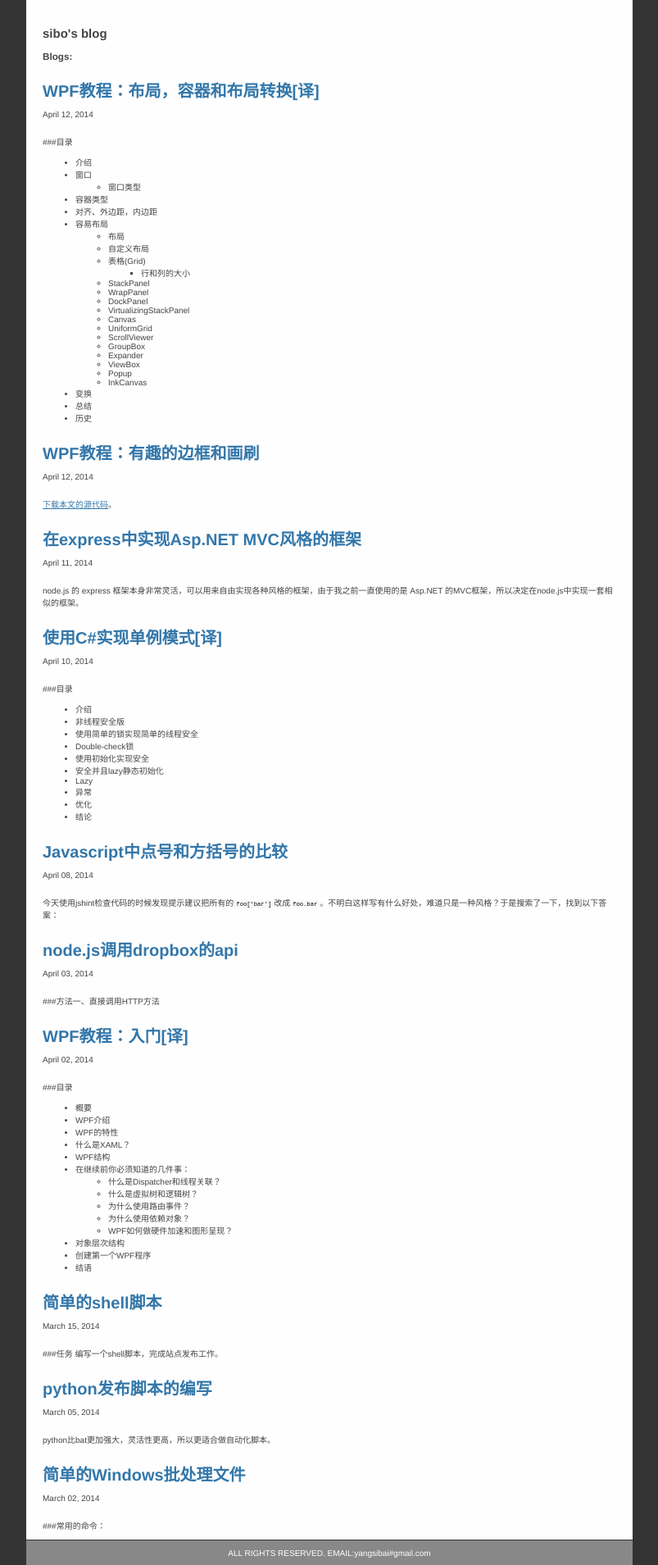
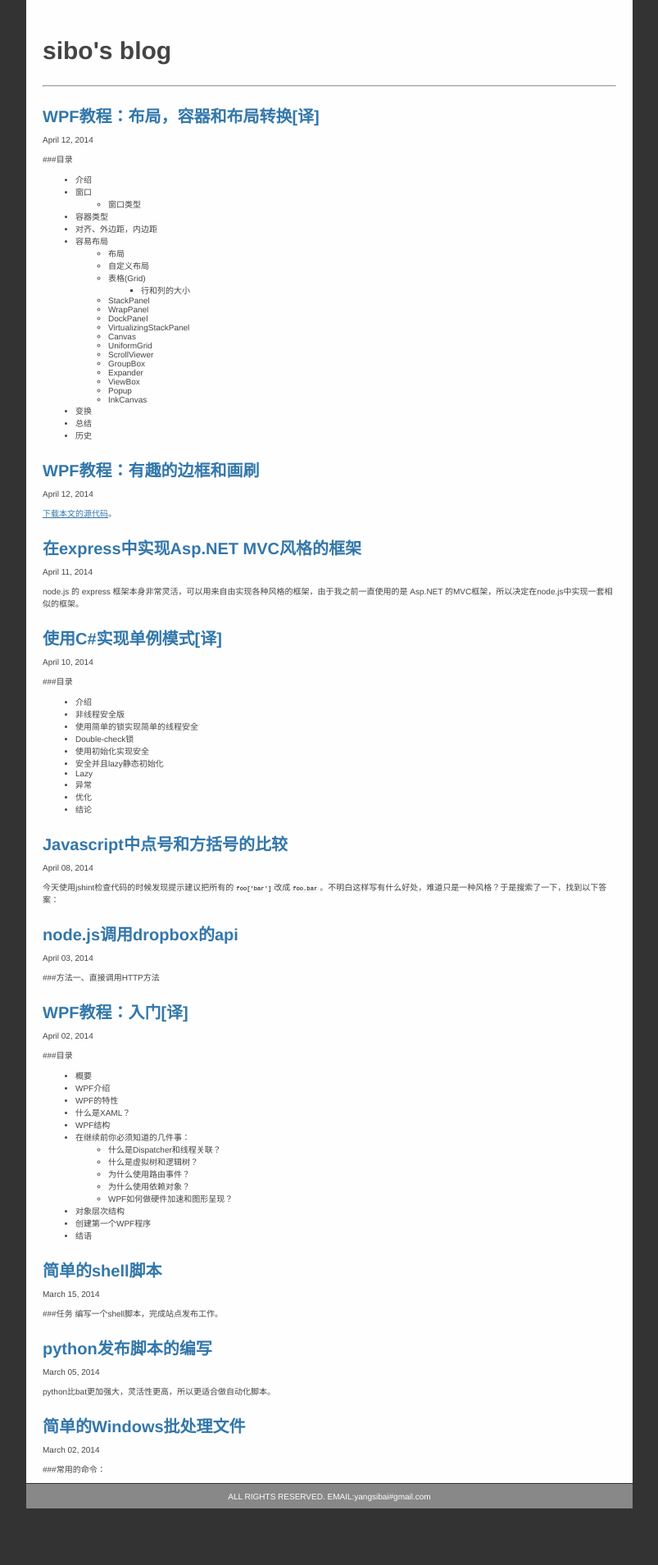
Before and after one commit to osrpt/osrpt.github.com, a Jekyll site: the page built from index.html, in a window 1280 px wide. Shown: the whole page at 82% size, without its empty margins (238-1041 px from the left). Built offline with Jekyll 4.4.1, drawn with Linux system fonts in a browser that asks for light colours; Markdown is read by kramdown in place of the engine named in the settings; the list of posts is cut into pages by our own code; after the commit the page ends 1840 px from its top, so only the background shows below that.

Commit message:
change home page style

```diff
--- a/_layouts/default.html
+++ b/_layouts/default.html
@@ -8,7 +8,6 @@
     <link rel="stylesheet" href="/css/default.css" type="text/css">
     <link rel="icon" type="image/x-icon" href="/favicon.ico" />
 </head>
-
 <body class="home">
     {{ content }}
     <div class="footer">
--- a/css/default.css
+++ b/css/default.css
@@ -246,6 +246,11 @@ pre, code, kbd, samp {
 pre {
     border:1px solid #333;
 }
+
+.home .title{
+    font-size: 3em;
+}
+
 .home .footer {
     position:absolute;
     bottom: 0;
@@ -266,7 +271,7 @@ pre {
 }
 
 .home .blog .posts .postTime{
-    margin-bottom: 2em;
+    margin-bottom: 1em;
 }
 
 .article .nav {
--- a/index.html
+++ b/index.html
@@ -3,7 +3,7 @@ layout: default
 title: sibo's blog
 ---
 <h2 class="title">{{ page.title }}</h2>
-<h3>Blogs:</h3>
+<hr/>
 <div class="blog">
 	<div class="posts">
 		{% for post in paginator.posts %}
```
